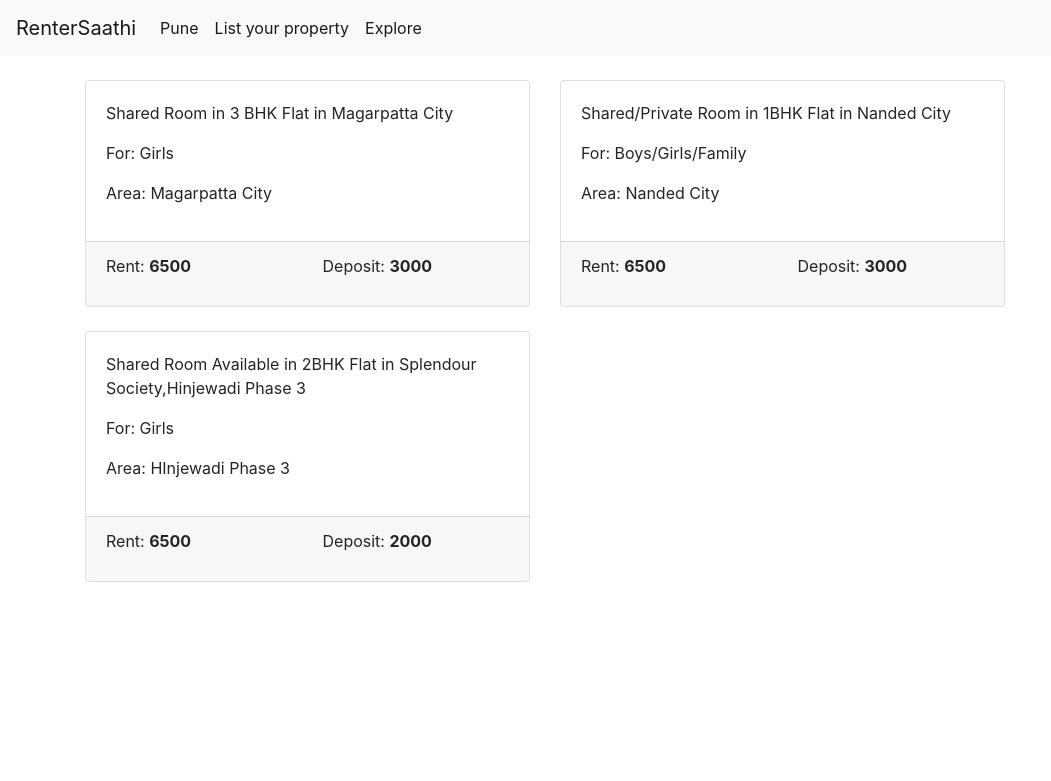
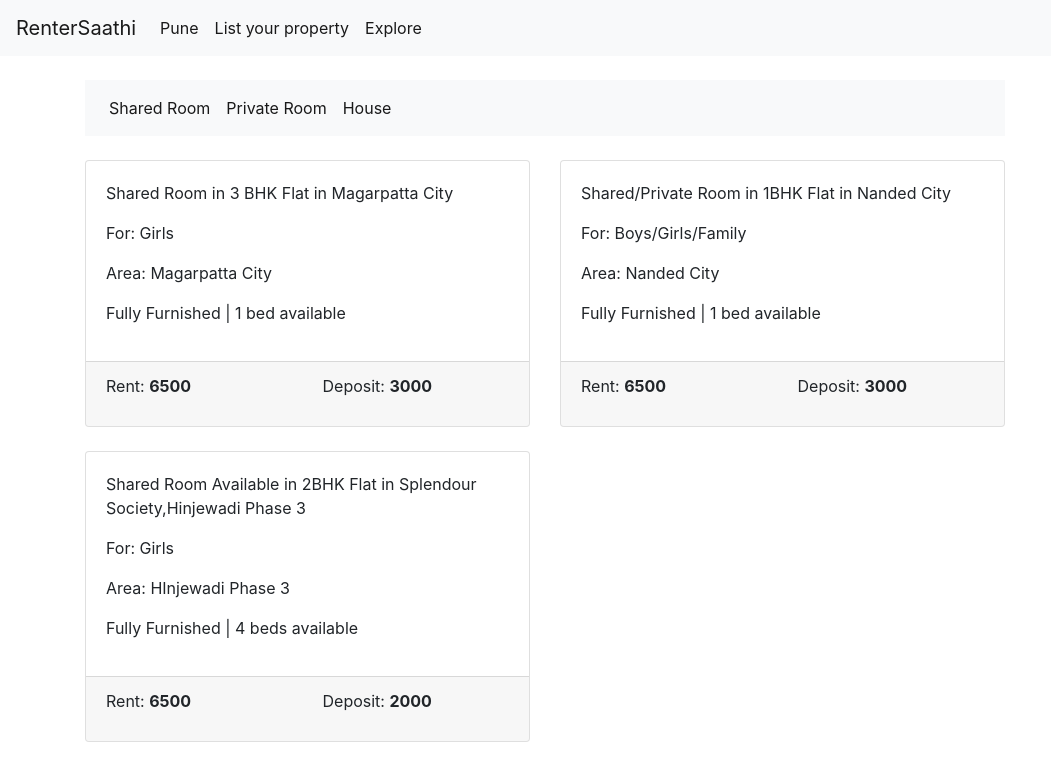
Before and after one commit to SaurabhJ86/rentalSF, a Django app: page /listProperty/ in a window 1280 px wide. Shown: the top 781 px of the page, without its empty margins (0-1051 px from the left). Run offline with Django 3.2, Linux system fonts and the light colour scheme; data comes from the database, SQL or seed files in the repository; both versions use the stored data as it was after the commit; some libraries are stand-ins or nearby versions.

Commit message:
Added a navbar for filtering the rooms in Explore part

```diff
--- a/src/homepage/models.py
+++ b/src/homepage/models.py
@@ -60,6 +60,8 @@ class PropertyListADCreation(models.Model):
 	is_active 		= models.BooleanField(default=False)
 	property_image 	= models.ImageField(upload_to=upload_prop_image,null=True,blank=True)
 	gender 			= models.CharField(max_length=30,default="Boys/Girls/Family")
+	furnished 		= models.CharField(max_length=30,default="Fully Furnished")
+	bed_available 	= models.IntegerField(default=1)
 
 	def save(self,*args,**kwargs):
 		super(PropertyListADCreation,self).save(*args,**kwargs)
--- a/src/templates/listPropertyAD.html
+++ b/src/templates/listPropertyAD.html
@@ -30,6 +30,28 @@
 
 {% else %}
 	{% if properties %}
+	<br>
+	<div class="container">
+		<div class="row">
+			<div class="col-sm-10">
+				<nav class="navbar navbar-expand-lg navbar-light bg-light">
+					<div class="collapse navbar-collapse" id="navbarSupportedContent">
+				    	<ul class="navbar-nav mr-auto">
+						     <li class="nav-item active">
+						        <a class="nav-link" href="{% url 'owner' %}">Shared Room</a>
+						     </li>
+						     <li class="nav-item active">
+						        <a class="nav-link" href="{% url 'owner' %}">Private Room</a>
+						     </li>
+						     <li class="nav-item active">
+						        <a class="nav-link" href="{% url 'owner' %}">House</a>
+						     </li>
+				   		</ul>
+				  	</div>
+				</nav>
+			</div>
+		</div>
+	</div>
 	<div class="container">
 		<div class="row">
 			<!-- <div class="col-sm-6"> -->
@@ -45,6 +67,7 @@
 								<p>{{ property.about_property }}</p>
 								<p>For: {{ property.gender }}</p>
 								<p>Area: {{ property.area }}</p>
+								<p>{{ property.furnished }} | {% if property.bed_available == 1 %} {{ property.bed_available }} bed available {% else %} {{ property.bed_available }} beds available {% endif %}</p>
 							</div>
 							<div class="card-footer">
 								<div class="row">
```
Also changed, not shown: src/db.sqlite3, src/homepage/migrations/0007_auto_20190219_0958.py (added).
